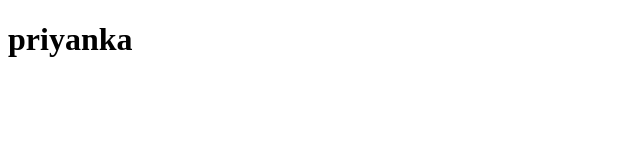
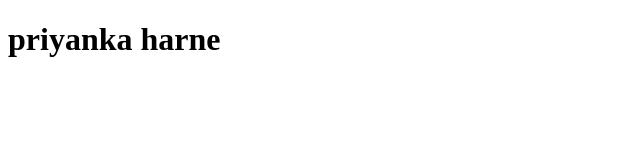
Before and after one commit to priyankaharne30-cloud/apnacolleae-emo, a plain HTML site: page index.html in a window 1280 px wide. Shown: the whole page, without its empty margins (0-640 px from the left). Drawn offline with Linux system fonts and the light colour scheme.

Commit message:
this is v3

```diff
--- a/index.html
+++ b/index.html
@@ -6,6 +6,6 @@
     <title>Document</title>
 </head>
 <body>
-    <h1>priyanka</h1>
+    <h1>priyanka harne</h1>
 </body>
 </html>
```
